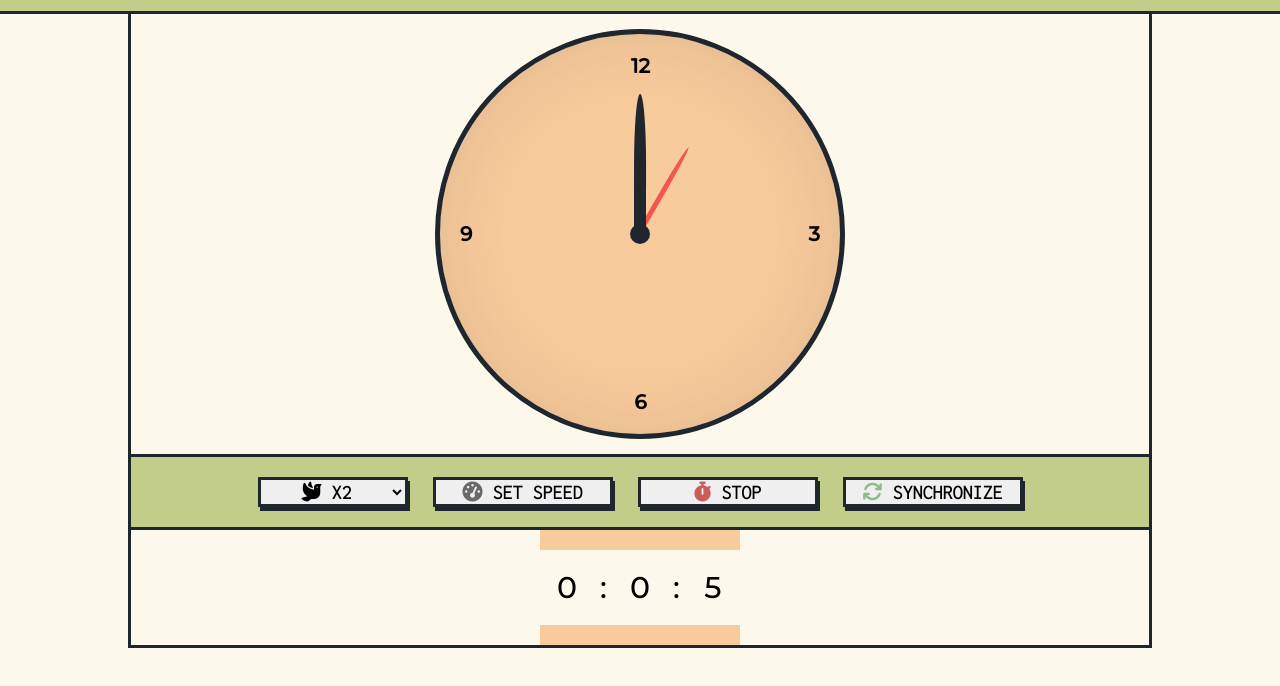
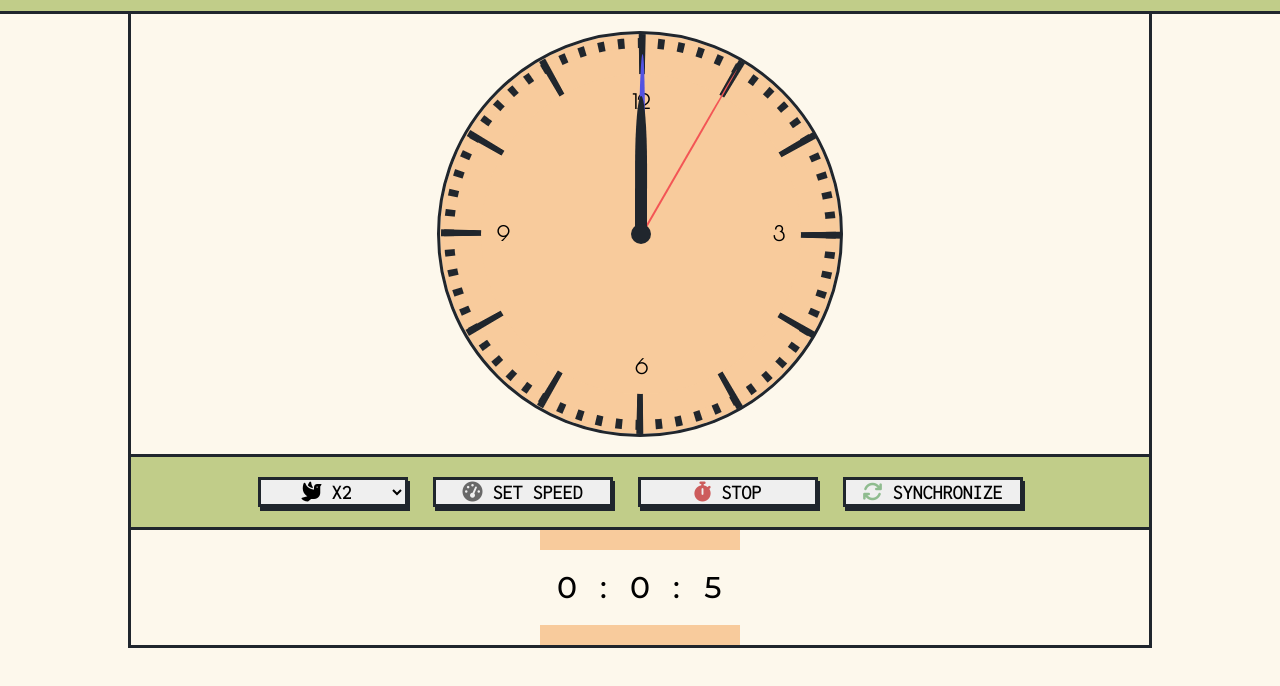
Before and after one commit to SunS33t/ClockJS, a plain HTML site: page index.html in a window 1280 px wide. Shown: the part 86-772 px from the top of the page. Drawn offline with nearby package versions, Linux system fonts and the light colour scheme.

Commit message:
add dialines for clock

```diff
--- a/index.html
+++ b/index.html
@@ -20,6 +20,9 @@
     </header>
     <div class="wrapper">
     <div class="clock">
+        <div class="stick-limiter">
+            <div class="hour-sticks">
+                <div class="hour-sticks-limiter">
                     <div class="arrow hours" id="hour_arrow"></div>
                     <div class="arrow minutes" id="minute_arrow"></div>
                     <div class="arrow seconds" id="second_arrow"></div>
@@ -31,6 +34,9 @@
                             <div class="hour">6</div>
                         </div>
                         <div class="hour">9</div>
+                    </div>
+                </div>
+            </div>
         </div>
     </div>
     <div class="controls">
--- a/styles.css
+++ b/styles.css
@@ -1,6 +1,7 @@
 @import url('https://fonts.googleapis.com/css2?family=Montserrat:wght@100;300;500&display=swap');
 @import url('https://fonts.googleapis.com/css2?family=Great+Vibes&display=swap');
 @import url('https://fonts.googleapis.com/css2?family=Inconsolata:wght@200;300&display=swap');
+@import url('https://fonts.googleapis.com/css2?family=Poiret+One&display=swap');
 
 :root {
     --bg-color: #FDF8EC;
@@ -126,16 +127,68 @@ input:checked + .slider:before {
 .clock {
     user-select: none;
     margin: 0 auto;
+    z-index:5;
     width: 400px;
     height: 400px;
-    background-color: var(--orange);
+    outline: 3px solid var(--black);
+    border: 4px solid var(--orange);
     border-radius: 50%;
-    outline: 5px solid var(--border-color);
-    box-shadow: inset 0px 0px 80px rgb(0 0 0 / 10%);
+    background: repeating-conic-gradient(
+    from -.5deg,
+    var(--black) 0deg 1.7deg,
+    rgb(0,0,0,0) 2deg 6deg
+  ),
+    repeating-conic-gradient(
+    from -.5deg,
+    var(--orange) 0deg 5.7deg,
+    var(--black) 6deg 6deg
+    );
+}
+
+.stick-limiter{
+    z-index: 6;
+    width: 95%;
+    height: 95%;
+    position: relative;
+    top: 2.5%;
+    border-radius: 100%;
+    margin: auto;
+    background: var(--orange);
+}
+
+.hour-sticks{
+    width: 400px;
+    height: 400px;
+    border-radius: 100%;
+    position: relative;
+    top: -3.8%;
+    right: 3.5%;
+    background: repeating-conic-gradient(
+        from -.5deg,
+      var(--black) 0deg 1.7deg,
+      rgb(0,0,0,0) 2deg 30deg
+    ),
+      repeating-conic-gradient(
+        from -.5deg,
+      rgb(0,0,0,0) 0deg 29.7deg,
+      var(--black) 30deg 30deg
+    );
+    z-index: 10;
+}
+
+.hour-sticks-limiter {
+    z-index: 6;
+    width: 80%;
+    height: 80%;
+    position: relative;
+    top: 10%;
+    border-radius: 100%;
+    margin: auto;
+    background: var(--orange);
 }
 
 .hour{
-    font-family: 'Montserrat', sans-serif;
+    font-family: 'Poiret One', cursive;
     font-size: 20px;
     font-weight: 700;
     text-align: center;
@@ -176,28 +229,28 @@ input:checked + .slider:before {
 }
 
 .hours{
-    margin-inline: 194px;
+    margin-inline: 154.5px;
     width: 12px;
     height: 140px;
-    margin-top: 60px;
+    margin-top: 22px;
     z-index: 7;
     background-color: var(--black);
 }
 
 .seconds{
-    width: 5px;
-    height: 100px;
-    margin-top: 100px;
-    margin-inline: 196px;
+    width: 2px;
+    height: 190px;
+    margin-top: -30px;
+    margin-inline: 159.8px;
     background-color: var(--red);
     z-index: 5;
 }
 
 .minutes{
-    width: 10px;
-    height: 120px;
-    margin-top: 80px;
-    margin-inline: 194px;
+    width: 6px;
+    height: 180px;
+    margin-top: -20px;
+    margin-inline: 157px;
     background-color: var(--blue);
     z-index: 6;
 }
```
Lines whose indentation alone changed are shown as unchanged.
